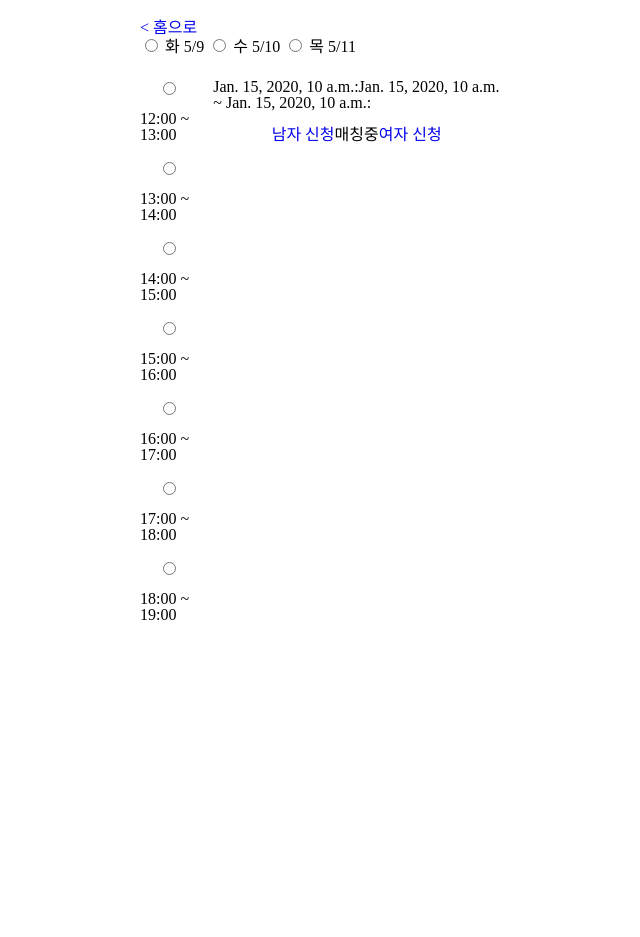
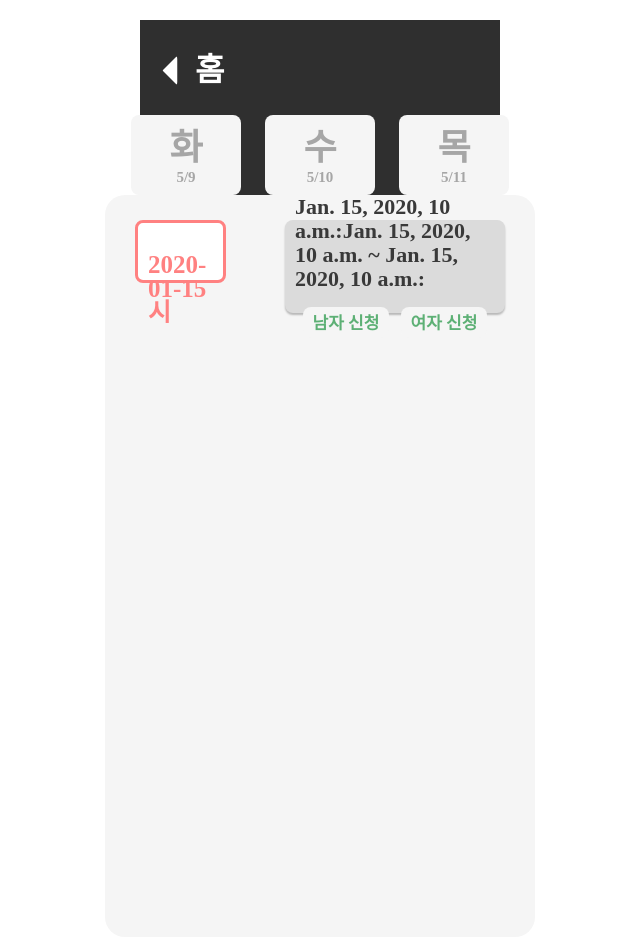
Before and after one commit to heondolee/Blind_Booth, a Django app: template templates/reserve_page.html in a window 1280 px wide. Shown: the whole page, without its empty margins (320-960 px from the left). Before the commit the page ends 620 px from the top, so only its background shows below. Run offline with Django 4.2, Linux system fonts and the light colour scheme; the template is opened without the code that fills it: most values are stand-ins (such as "Sample title", 1, 10 or a date in 2020); some libraries are stand-ins or nearby versions.

Commit message:
reservation_page css 완성

```diff
--- a/blind/views.py
+++ b/blind/views.py
@@ -107,7 +107,8 @@
         menu_day = day
         menu_slot = slot
     fillteredTimeBoxs = list(TimeBox.objects.filter(Q(day=menu_day)&Q(timeSlot=menu_slot)))
-    context = {'fillteredTimeBoxs': fillteredTimeBoxs, 'menu_day':menu_day, 'menu_slot':menu_slot}
+    times_7 = [12,13,14,15,16,17,18,19]
+    context = {'fillteredTimeBoxs': fillteredTimeBoxs, 'menu_day':menu_day, 'menu_slot':menu_slot, 'times_7':times_7}
     return render(request, "reserve_page.html", context=context)
 
 
--- a/static/css/reservation.css
+++ b/static/css/reservation.css
@@ -284,7 +284,7 @@
     box-sizing: border-box;
     gap: 10px;
     width: 100%;
-    height: 150px;
+    height: 120px;
     background: #F5F5F5;
     border-radius: 8px;
 }
--- a/static/css/reserve_page.css
+++ b/static/css/reserve_page.css
@@ -1,15 +1,189 @@
+.reservation_page_container{
+  background: #2F2F2F;
+  display: flex;
+  flex-direction: column;
+  align-items: center;
+  padding: 30px 0 0 0;
+}
+
+.back_container {
+  display: flex;
+  flex-direction: row;
+  width: 100%;
+  margin: 0 0 0 30px;
+  gap: 10px;
+  height: 40px;
+  font-family: 'Montserrat';
+  font-style: normal;
+  font-weight: 700;
+  font-size: 32px;
+  line-height: 24px;
+  align-items: center;
+  color: #FFFFFF;
+  }
+
+.back_mark {
+  border-bottom: 15px solid white;
+  border-left: 15px solid transparent;
+  border-right: 15px solid transparent;
+  border-radius: 4px;
+  transform: matrix(0, -1, 1, 0, 0, 0);
+}
+
+.days_container{
+  display: flex;
+  flex-direction: row;
+  justify-content: center;
+  gap: 1.5rem;
+  margin: 25px 0 0 0;
+}
+
+.day_box_checked{
+  display: flex;
+  flex-direction: column;
+  align-items: center;
+  gap: 5px;
+  padding: 20px 0 0 0;
+  width: 110px;
+  background: #F5F5F5;
+  border-radius: 8px 8px 0 0;
+  height: 85px;
+}
+
+.day_box{
+  display: flex;
+  flex-direction: column;
+  justify-content: center;
+  align-items: center;
+  gap: 5px;
+  padding: 15px 0 0 0;
+  width: 110px;
+  background: #F5F5F5;
+  border-radius: 8px;
+  height: 65px;
+
+}
+
+.days_day{
+  font-family: 'Montserrat';
+  font-style: normal;
+  font-weight: 700;
+  font-size: 36px;
+  line-height: 24px;
+  color: #A6A6A6;
+}
+
+.days_date{
+  font-family: 'Montserrat';
+  font-style: normal;
+  font-weight: 700;
+  font-size: 15px;
+  line-height: 24px;
+  color: #A6A6A6;
+}
+
+.days_day_checked{
+  font-family: 'Montserrat';
+  font-style: normal;
+  font-weight: 700;
+  font-size: 36px;
+  line-height: 24px;
+  color: #FF8181;}
+
+.days_date_checked{
+  font-family: 'Montserrat';
+  font-style: normal;
+  font-weight: 700;
+  font-size: 15px;
+  line-height: 24px;
+  color: #FF8181;}
+
 .content-box {
   display: flex;
   flex-direction: column;
-  gap: 1.5rem;
 }
 
 .big-time-box {
   display: flex;
+  width: 370px;
   flex-direction: row;
-  justify-content: center;
-  gap: 1rem;
+  justify-content: space-between;
+  padding: 25px 30px;
+  height: 692px;
+  background: #F5F5F5;
+  border-radius: 20px;
 }
+
+.menu_time_slot_checked{
+  padding: 30px 0 12px 10px;
+  width: 80px;
+  height: 25px;
+  background: #FF8181;
+  border-radius: 8px;
+  font-family: 'Montserrat';
+  font-style: normal;
+  font-weight: 700;
+  font-size: 25px;
+  line-height: 24px;
+  color: #FFFFFF;
+}
+
+.menu_time_slot{
+  padding: 30px 0 12px 10px;
+  width: 75px;
+  height: 15px;
+  background: white;
+  font-family: 'Montserrat';
+  font-style: normal;
+  font-weight: 700;
+  font-size: 25px;
+  line-height: 24px;
+  color: #FF8181;
+  border: 3px solid #FF8181;
+  border-radius: 8px;
+}
+
+.checked_time_slot_box{
+  display: flex;
+  flex-direction: row;
+}
+
+.checked_slot_mark{
+  margin: 0 0 0 30px;
+  border-bottom: 20px solid #2F2F2F;
+  border-left: 20px solid transparent;
+  border-right: 20px solid transparent;
+  border-radius: 4px;
+  transform: matrix(0, -1, -1, 0, 0, 0);
+}
+
+.btn_man {
+  padding: 5px 10px 2px 10px;
+  gap: 10px;
+  background: #F5F5F5;
+  border-radius: 8px;
+  font-family: 'Montserrat';
+  font-style: normal;
+  font-weight: 700;
+  font-size: 17px;
+  line-height: 24px;
+  color: #5DB075;
+}
+
+.btn_done{
+  padding: 5px 10px 2px 10px;
+  gap: 10px;
+  background: #EBEBEB;
+  border-radius: 8px;
+  font-family: 'Montserrat';
+  font-style: normal;
+  font-weight: 700;
+  font-size: 17px;
+  line-height: 24px;
+  color: #989898;
+}
+
+
 
 #left-time-box {
   display: flex;
@@ -20,17 +194,40 @@
 .right-time-box {
   display: flex;
   flex-direction: column;
-  gap: 1rem;
+  gap: 1.5rem;
 }
 
 .box-gender {
   display: flex;
   flex-direction: row;
+  gap: 0.7rem;
   justify-content: center;
 }
 
 .box-timeBox {
   display: flex;
+  padding: 10px;
   flex-direction: column;
   gap: 1rem;
+  justify-content: center;
+  align-items: center;
+  width: 200px;
+  height: 73.41px;
+  background: #DBDBDB;
+  box-shadow: 0px 2px 2px rgba(0, 0, 0, 0.25);
+  border-radius: 8px;
 }
+
+.timebox-timeMin {
+  font-family: 'Montserrat';
+  font-style: normal;
+  font-weight: 700;
+  font-size: 22px;
+  line-height: 24px;
+  align-items: center;
+  color: #393939;
+}
+
+.reservation_page_container input[type="radio"] {
+  display: none;
+}
--- a/templates/detail.html
+++ b/templates/detail.html
@@ -2,7 +2,10 @@
 {% load socialaccount %}
 {% load static %}
 <!-- 여기서 부터 넣으면 됨 -->
-<a href="{% url 'blind:reservation'%}">< 홈으로</a>
+<a href="{% url 'blind:reservation'%}">
+  <div class="back_mark"></div>
+  홈
+</a>
 <h2>예약 상세</h2>
 <div>요일 : {{time_box.day}}</div>
 <div>시간 : {{time_box.timeSlot}}시{{time_box.timeMin}}분</div>
--- a/templates/reserve_page.html
+++ b/templates/reserve_page.html
@@ -3,75 +3,74 @@
 {% load mathfilters %}
 {% load static %}
 <!-- 여기서 부터 넣으면 됨 -->
-<a href="{% url 'blind:reservation'%}">< 홈으로</a>
+<div class="reservation_page_container">
+  <a class="back_container" href="{% url 'blind:reservation'%}">
+    <div class="back_mark"></div>
+    홈
+  </a>
   <form id="dayslotform" action="/reserve_page/1/12" method="post">
     {% csrf_token %}
     <div class="content-box">
-    <fieldset id="group1">
+      <fieldset id="group1" class="days_container">
         {% if menu_day == 1 %}
           <input type="radio" name="day" value="1" id="menu-day1" checked/>
+          <label for="menu-day1" class="day_box_checked">
+            <div class="days_day_checked">화</div>
+            <div class="days_date_checked">5/9</div>
+          </label>
         {% else %}
           <input type="radio" name="day" value="1" id="menu-day1" />
+          <label for="menu-day1" class="day_box">
+            <div class="days_day">화</div>
+            <div class="days_date">5/9</div>
+          </label>
         {% endif %}
-      화 5/9
         {% if menu_day == 2 %}
           <input type="radio" name="day" value="2" id="menu-day2" checked/>
+          <label for="menu-day2" class="day_box_checked">
+            <div class="days_day_checked">수</div>
+            <div class="days_date_checked">5/10</div>
+          </label>
         {% else %}
           <input type="radio" name="day" value="2" id="menu-day2" />
+          <label for="menu-day2" class="day_box">
+            <div class="days_day">수</div>
+            <div class="days_date">5/10</div>
+          </label>
         {% endif %}
-      수 5/10
         {% if menu_day == 3 %}
           <input type="radio" name="day" value="3" id="menu-day3" checked/>
+          <label for="menu-day3" class="day_box_checked">
+            <div class="days_day_checked">목</div>
+            <div class="days_date_checked">5/11</div>
+          </label>
         {% else %}
           <input type="radio" name="day" value="3" id="menu-day3" />
+          <label for="menu-day3" class="day_box">
+            <div class="days_day">목</div>
+            <div class="days_date">5/11</div>
+          </label>
         {% endif %}
-      목 5/11
       </fieldset>
       <div class="big-time-box">
         <fieldset id="left-time-box">
           {% csrf_token %}
-        {% if menu_slot == 12 %}
-        <input type="radio" name="timeSlot" value="12" id="menu-timeSlot12" checked/>
+          {% for time in times_7%}
+            {% if menu_slot == time %}
+            <input type="radio" name="timeSlot" value="{{time}}" id="menu-timeSlot{{time}}" checked/>
+            <div class="checked_time_slot_box">
+              <label for="menu-timeSlot{{time}}" class="menu_time_slot_checked">
+                {{time}}시
+              </label>
+              <div class="checked_slot_mark"></div>
+            </div>
             {% else %}
-        <input type="radio" name="timeSlot" value="12" id="menu-timeSlot12" />
+            <input type="radio" name="timeSlot" value="{{time}}" id="menu-timeSlot{{time}}" />
+            <label for="menu-timeSlot{{time}}" class="menu_time_slot">
+              {{time}}시
+            </label>
             {% endif %}
-          12:00 ~ 13:00
-        {% if menu_slot == 13 %}
-        <input type="radio" name="timeSlot" value="13" id="menu-timeSlot13" checked/>
-        {% else %}
-        <input type="radio" name="timeSlot" value="13" id="menu-timeSlot13" />
-        {% endif %}
-          13:00 ~ 14:00
-        {% if menu_slot == 14 %}
-        <input type="radio" name="timeSlot" value="14" id="menu-timeSlot14" checked/>
-        {% else %}
-        <input type="radio" name="timeSlot" value="14" id="menu-timeSlot14" />
-        {% endif %}
-          14:00 ~ 15:00
-        {% if menu_slot == 15 %}
-        <input type="radio" name="timeSlot" value="15" id="menu-timeSlot15" checked/>
-        {% else %}
-        <input type="radio" name="timeSlot" value="15" id="menu-timeSlot15" />
-        {% endif %}
-          15:00 ~ 16:00
-        {% if menu_slot == 16 %}
-        <input type="radio" name="timeSlot" value="16" id="menu-timeSlot16" checked/>
-        {% else %}
-        <input type="radio" name="timeSlot" value="16" id="menu-timeSlot16" />
-        {% endif %}
-          16:00 ~ 17:00
-        {% if menu_slot == 17 %}
-        <input type="radio" name="timeSlot" value="17" id="menu-timeSlot17" checked/>
-        {% else %}
-        <input type="radio" name="timeSlot" value="17" id="menu-timeSlot17" />
-        {% endif %}
-          17:00 ~ 18:00
-        {% if menu_slot == 18 %}
-        <input type="radio" name="timeSlot" value="18" id="menu-timeSlot18" checked/>
-        {% else %}
-        <input type="radio" name="timeSlot" value="18" id="menu-timeSlot18" />
-        {% endif %}
-        18:00 ~ 19:00
+          {% endfor %}
         </fieldset>
         <div class="right-time-box">
           {% for timeBox in fillteredTimeBoxs%}
@@ -79,26 +78,28 @@
             <div class="timebox-timeMin">{{timeBox.timeSlot}}:{{timeBox.timeMin}} ~ {{timeBox.timeSlot}}:{{timeBox.timeMin|add:10}}</div>
             <div class="box-gender">
               {% if timeBox.man %}
-            <div>남자 마감</div>
+              <div class="btn_done">남자 마감</div>
               {% else %}
-              <a class="btn-man" href="/detail/{{timeBox.id}}/1">
+                <a class="btn_man" href="/detail/{{timeBox.id}}/1">
                 남자 신청
                 </a>
               {% endif %}
-            <div>매칭중</div>
               {% if timeBox.woman %}
-            <div>여자 마감</div>
+              <div class="btn_done">여자 마감</div>
               {% else %}
-              <a class="btn-woman" href="/detail/{{timeBox.id}}/2">
+                <a class="btn_man" href="/detail/{{timeBox.id}}/2">
                   여자 신청
                 </a>
               {% endif %}
+            </div>
           </div>
           {% endfor %}
         </div>
       </div>
     </div>
   </form>
+</div>
+
 
 <script>
   const dayslotform = document.getElementById("dayslotform");
```
Lines whose indentation alone changed are shown as unchanged.
